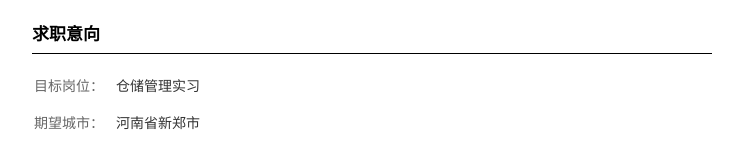
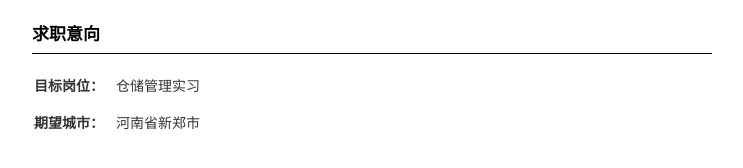
Before and after one commit to 666ZXT666/yaru, a plain HTML site: page index.html in a window 1280 px wide. Shown: the part 158-326 px from the top of the page, without its empty margins (268-1011 px from the left). Drawn offline with Linux system fonts and the light colour scheme.

Commit message:
求职意向标签加粗

```diff
--- a/index.html
+++ b/index.html
@@ -39,7 +39,7 @@
   /* 求职意向 */
   .intention-table { width: 100%; font-size: 14px; }
   .intention-table td { padding: 4px 0; }
-  .intention-table .label { color: #666; width: 80px; }
+  .intention-table .label { color: #333; width: 80px; font-weight: bold; }
   .intention-table .value { color: #333; }
 
   @media print {
```
